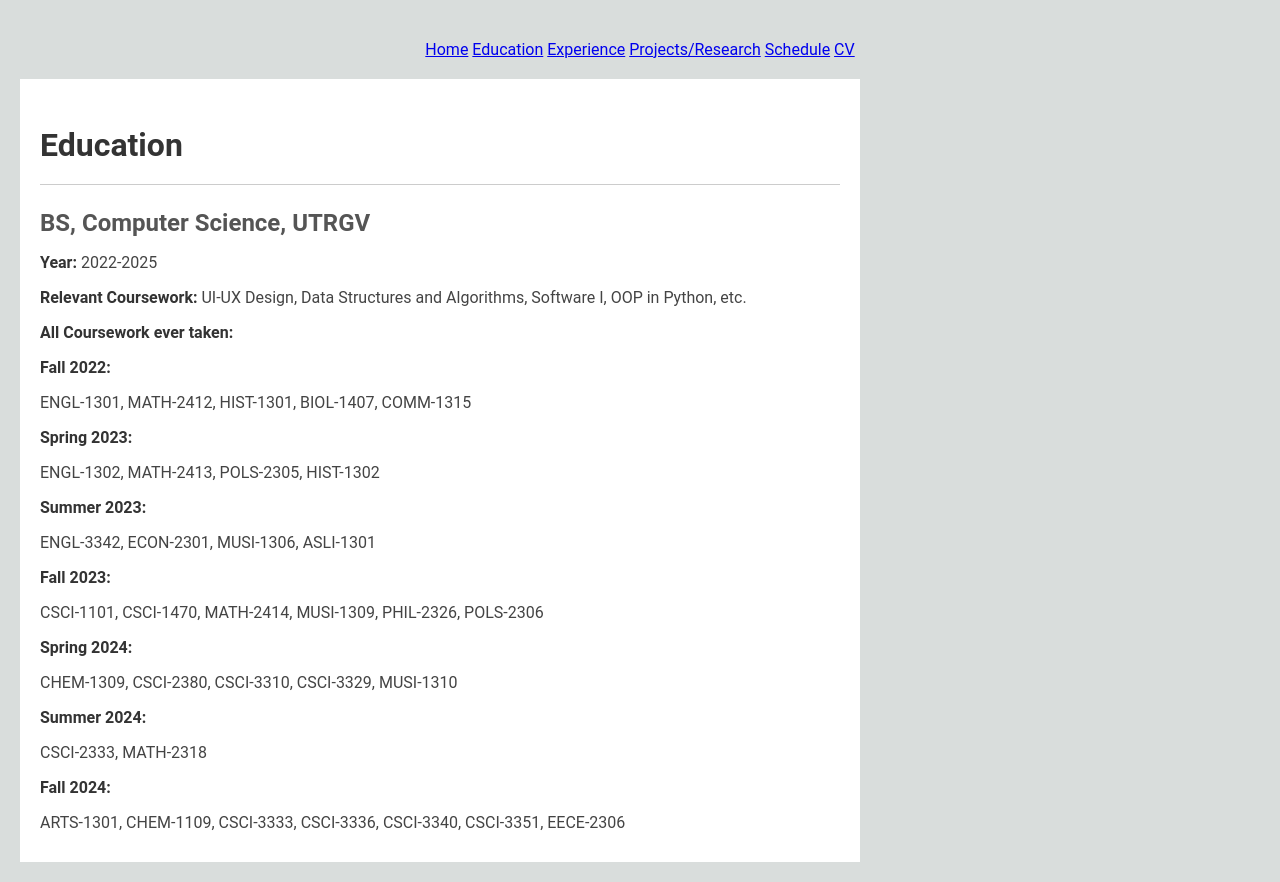
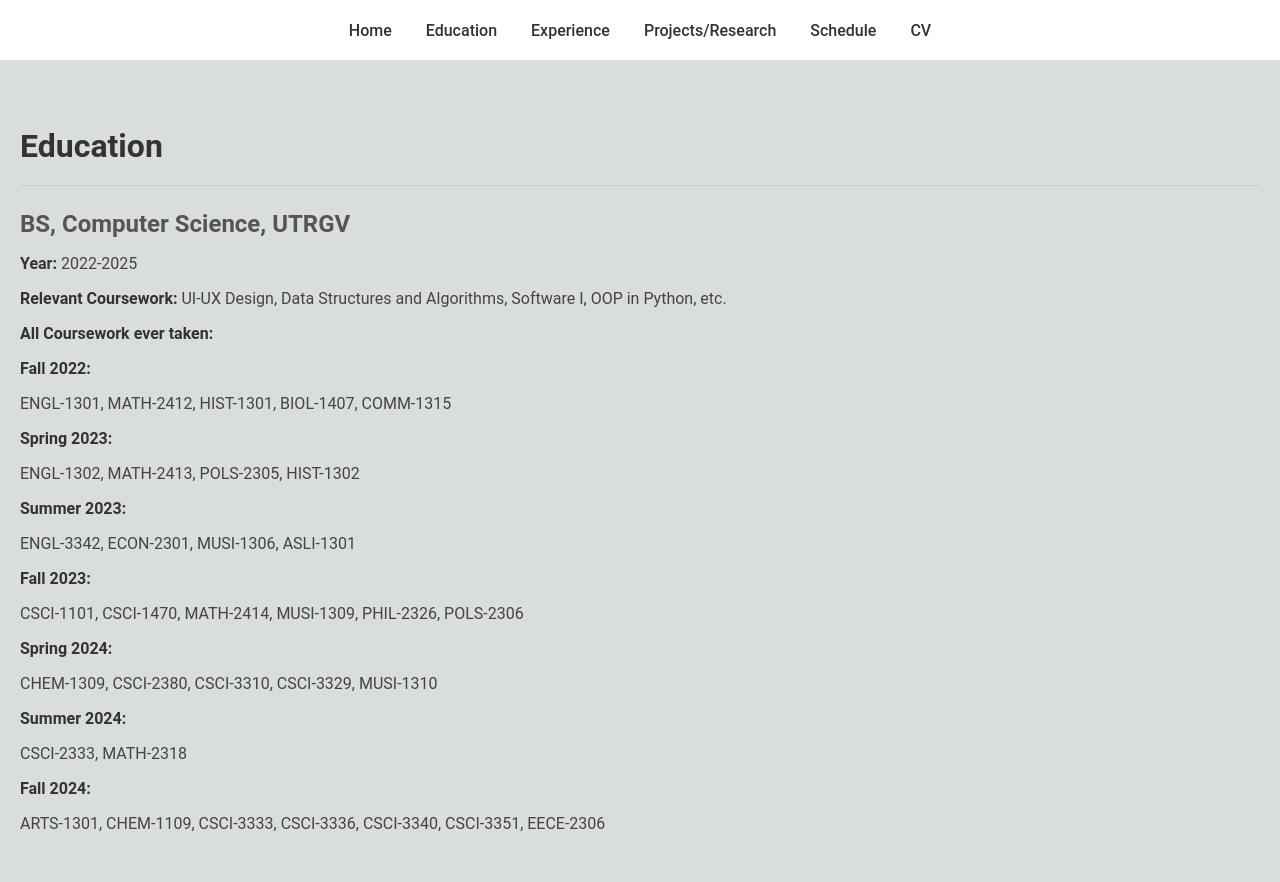
Before and after one commit to KaceyStarr/kaceycstarr, a plain HTML site: page Personal Website/education.html in a window 1280 px wide. Drawn offline with Linux system fonts and the light colour scheme.

Commit message:
Added Nav bar to education page

```diff
--- a/Personal Website/styleeducation.css
+++ b/Personal Website/styleeducation.css
@@ -1,26 +1,36 @@
-/* Education section styling */
+/* General font for the website */
 body {
     background-color: #D9DDDC; /* Pearl River */
     color: #333; /* Darker text color for contrast */
     margin: 0;
     padding: 20px;
     font-family: 'Roboto', sans-serif; /* Set a base font */
-}
-.education {
-    margin: 0; /* Remove margin to align to the left */
-    padding: 20px;
-    background-color: white; /* Keep background white */
-    border-radius: 0; /* Remove border radius for a straight edge */
-    box-shadow: none; /* Remove shadow for a flat appearance */
-    width: 100%; /* Ensure it takes full width */
-    max-width: 800px; /* Keep a max width for readability */
+    margin-top: 80px; /* Making the nav-bar spaced out*/
 }
 
+
+/* Header Styles */
 header {
     display: flex;
     justify-content: center; /* Center all items in the header */
     align-items: center;
     padding: 20px 0;
+
+    /*Creating the NavBar background */
+    background-color: white;
+    position: fixed;
+    top: 0;
+    left: 0;
+    right: 0;
+    height: 20px;
+}
+
+/* Adding more space between the nav bar items */
+header nav a {
+    margin: 0 15px; /* Adds space between nav links */
+    text-decoration: none;
+    color: #333; /* Match text color */
+    font-weight: 500; /* Adjust font weight if needed */
 }
 
 .education h1 {
```
